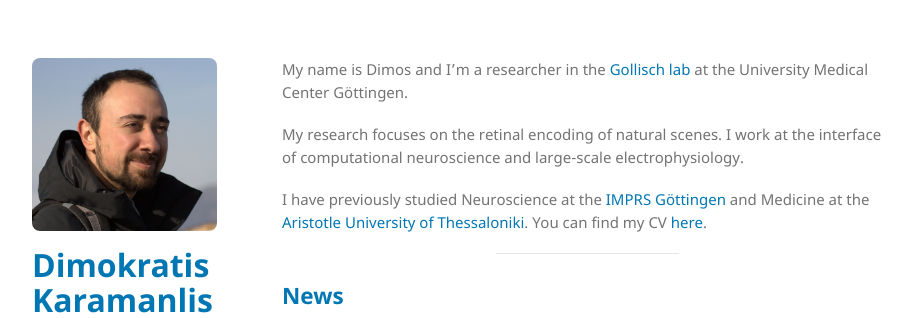
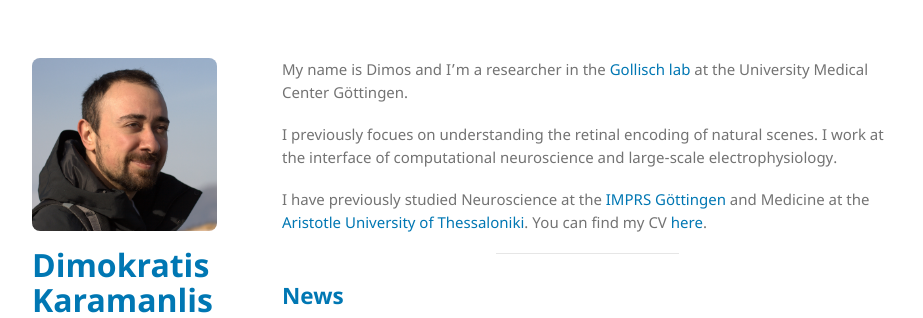
Before and after one commit to dimokaramanlis/dimokaramanlis.github.io, a Jekyll site: the page built from index.md, in a window 1280 px wide. Shown: the top 318 px of the page, without its empty margins (178-1101 px from the left). Built offline with Jekyll 4.4.1, drawn with Linux system fonts in a browser that asks for light colours; the repository's description, which GitHub fills in, is left out.

Commit message:
Update index.md, for test

```diff
--- a/index.md
+++ b/index.md
@@ -4,7 +4,7 @@ layout: default
 
 My name is Dimos and I’m a researcher in the [Gollisch lab](https://www.retina.uni-goettingen.de/) at the University Medical Center Göttingen.
 
-My research focuses on the retinal encoding of natural scenes. I work at the interface of computational neuroscience and large-scale electrophysiology.
+I previously focues on understanding the retinal encoding of natural scenes. I work at the interface of computational neuroscience and large-scale electrophysiology.
 
 I have previously studied Neuroscience at the [IMPRS Göttingen](https://www.gpneuro.uni-goettingen.de/) and Medicine at the [Aristotle University of Thessaloniki](https://www.auth.gr/en/). You can find my CV [here](./karamanlis_cv.pdf).
 
```
